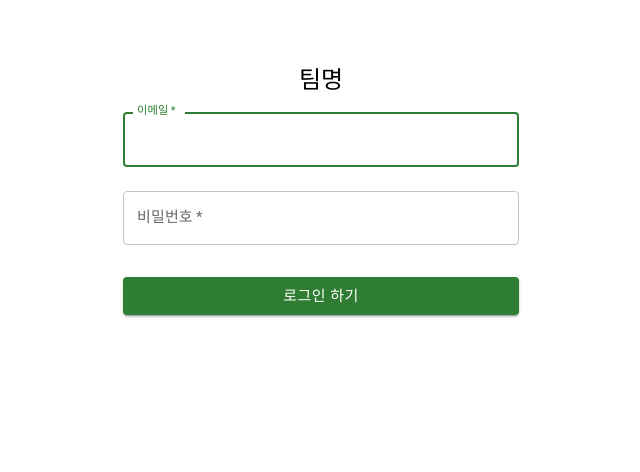
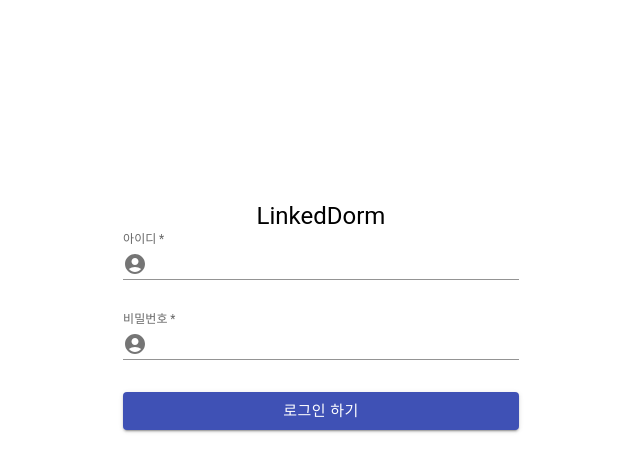
Before and after one commit to ldhbenecia/HUFSummer-Hackathon, a React (Create React App) app in the folder client/: page /signin in a window 1280 px wide. Shown: the top 472 px of the page, without its empty margins (319-959 px from the left). Built offline with nearby package versions, Linux system fonts and the light colour scheme.

Commit message:
Design: publishing

```diff
--- a/client/src/components/Auth/SignIn.jsx
+++ b/client/src/components/Auth/SignIn.jsx
@@ -1,51 +1,105 @@
-import { Box, Button, TextField, Typography, Container } from "@mui/material";
-import React from 'react'
+import React, { useState } from "react";
+import {
+  Box,
+  Button,
+  TextField,
+  Typography,
+  Container,
+  InputAdornment,
+} from "@mui/material";
+import AccountCircle from "@mui/icons-material/AccountCircle";
+import { indigo } from "@mui/material/colors";
+import { useNavigate } from "react-router-dom";
 
 const SignIn = () => {
+  const navigate = useNavigate();
+  const color = indigo[500];
+  const [id, setId] = useState("");
+  const [password, setPassword] = useState("");
+
+  const handleIdChange = (event) => {
+    setId(event.target.value);
+  };
+
+  const handlePasswordChange = (event) => {
+    setPassword(event.target.value);
+  };
+
+  const handleSubmit = (event) => {
+    event.preventDefault();
+    navigate("/");
+  };
+
   return (
     <>
       <Container component="main" maxWidth="xs">
         <Box
           sx={{
-            marginTop: 8,
+            marginTop: "calc(50vh - 200px)",
             display: "flex",
             flexDirection: "column",
             alignItems: "center",
           }}
         >
           <Typography component="h1" variant="h5">
-            팀명
+            LinkedDorm
           </Typography>
           <TextField
-            margin="normal"
-            label="이메일"
-            color="success"
+            id="id"
+            label="아이디"
+            name="id"
+            autoComplete="id"
             required
             fullWidth
-            name="email"
-            autoComplete="email"
-            inputProps={{ style: { fontSize: 15 } }}
-            InputLabelProps={{ style: { fontSize: 15 } }}
-            autoFocus
+            value={id}
+            onChange={handleIdChange}
+            InputProps={{
+              startAdornment: (
+                <InputAdornment position="start">
+                  <AccountCircle />
+                </InputAdornment>
+              ),
+            }}
+            variant="standard"
           />
           <TextField
+            id="password"
             margin="normal"
             label="비밀번호"
             type="password"
-            color="success"
             required
             fullWidth
             name="password"
-            inputProps={{ style: { fontSize: 15 } }}
-            InputLabelProps={{ style: { fontSize: 15 } }}
-            autoComplete="current-password"
+            autoComplete="password"
+            value={password}
+            onChange={handlePasswordChange}
+            sx={{
+              mt: 4,
+            }}
+            InputProps={{
+              startAdornment: (
+                <InputAdornment position="start">
+                  <AccountCircle />
+                </InputAdornment>
+              ),
+            }}
+            variant="standard"
           />
+
           <Button
             type="submit"
             fullWidth
             variant="contained"
-            color="success"
-            sx={{ mt: 3, mb: 2, fontSize: 15 }}
+            sx={{
+              mt: 3,
+              mb: 2,
+              fontSize: 15,
+              backgroundColor: color,
+              "&:hover": {
+                backgroundColor: color,
+              },
+            }}
+            onClick={handleSubmit}
           >
             로그인 하기
           </Button>
@@ -53,6 +107,6 @@ const SignIn = () => {
       </Container>
     </>
   );
-}
+};
 
-export default SignIn
+export default SignIn;
--- a/client/src/components/Navigation/Navigation.jsx
+++ b/client/src/components/Navigation/Navigation.jsx
@@ -1,11 +1,28 @@
-import React from 'react'
+import React from "react";
+import { Link } from "react-router-dom";
 
-const Navigation = (props) => {
+const Navigation = () => {
   return (
-    <div>
-      하단 탭
-    </div>
-  )
-}
+    <nav>
+      <ul>
+        <li>
+          <Link to="/">Main</Link>
+        </li>
+        <li>
+          <Link to="/eatPayment">Eat Payment</Link>
+        </li>
+        <li>
+          <Link to="/pointpurchase">Point Purchase</Link>
+        </li>
+        <li>
+          <Link to="/productlist">Product List</Link>
+        </li>
+        <li>
+          <Link to="/userprofile">User Profile</Link>
+        </li>
+      </ul>
+    </nav>
+  );
+};
 
-export default Navigation
+export default Navigation;
--- a/client/src/pages/Main/MainPage.jsx
+++ b/client/src/pages/Main/MainPage.jsx
@@ -1,28 +1,11 @@
-import React, { useState } from "react";
-import Main from "../../components/Main/Main";
-import Navigation from "../../components/Navigation/Navigation";
-import EatCardPaymentPage from "../EatPaymentPage/EatPaymentPage";
-import PointPurchasePage from "../PointPurchasePage/PointPurchasePage";
-import ProductListPage from "../ProductListPage/ProductListPage";
-import UserProfilePage from "../UserProfilePage/UserProfilePage";
+import React from "react";
 
 
 const MainPage = () => {
-  const [tab, setTab] = useState(0);
-
-  const handleTabChange = (tabIndex) => {
-    setTab(tabIndex);
-  };
 
   return (
     <>
-      {tab === 1 && <EatCardPaymentPage />}
-      {tab === 2 && <PointPurchasePage />}
-      {tab === 3 && <ProductListPage />}
-      {tab === 4 && <UserProfilePage />}
-
-      <Main />
-      <Navigation activeTab={tab} onTabChange={handleTabChange} />
+    메인
     </>
   );
 };
```
